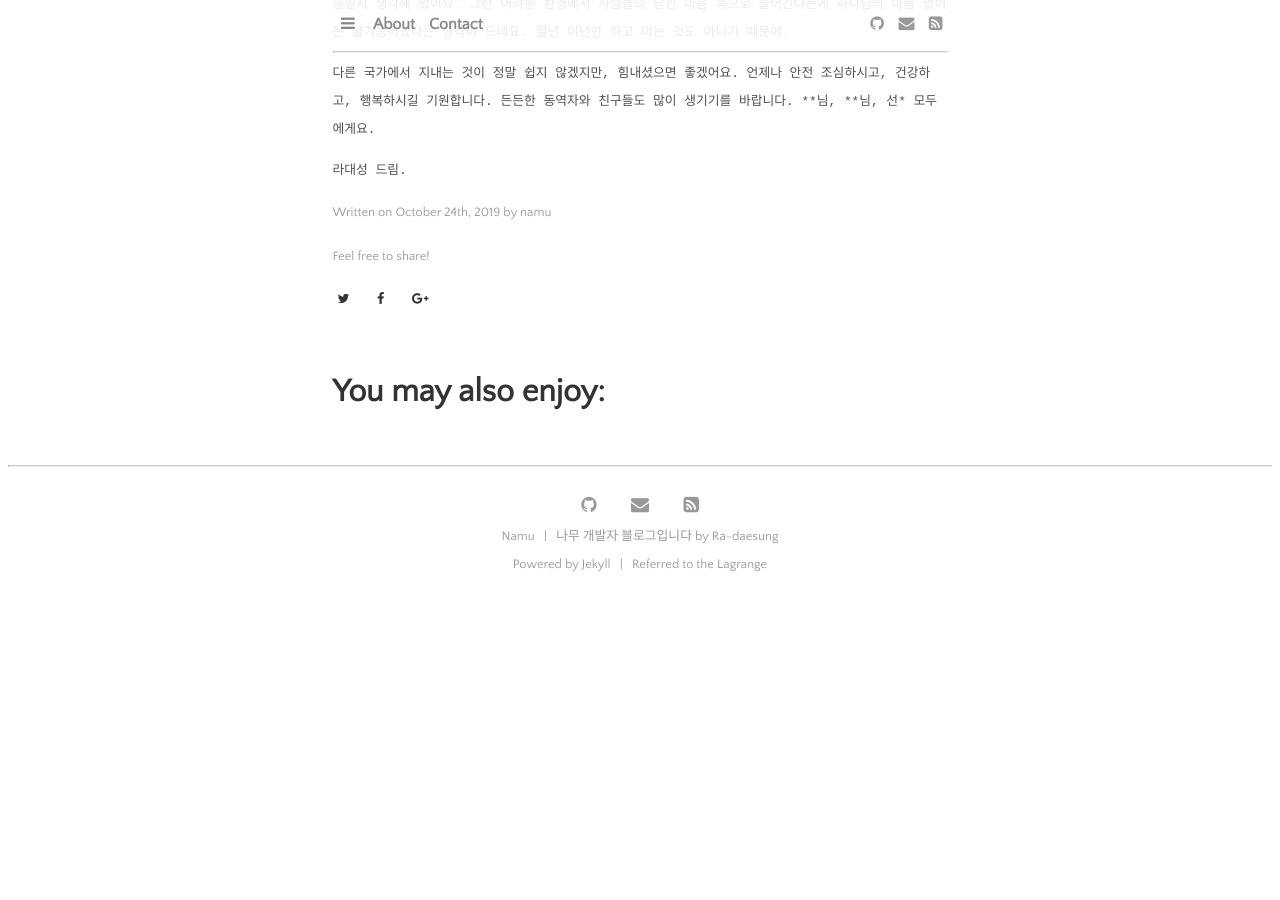
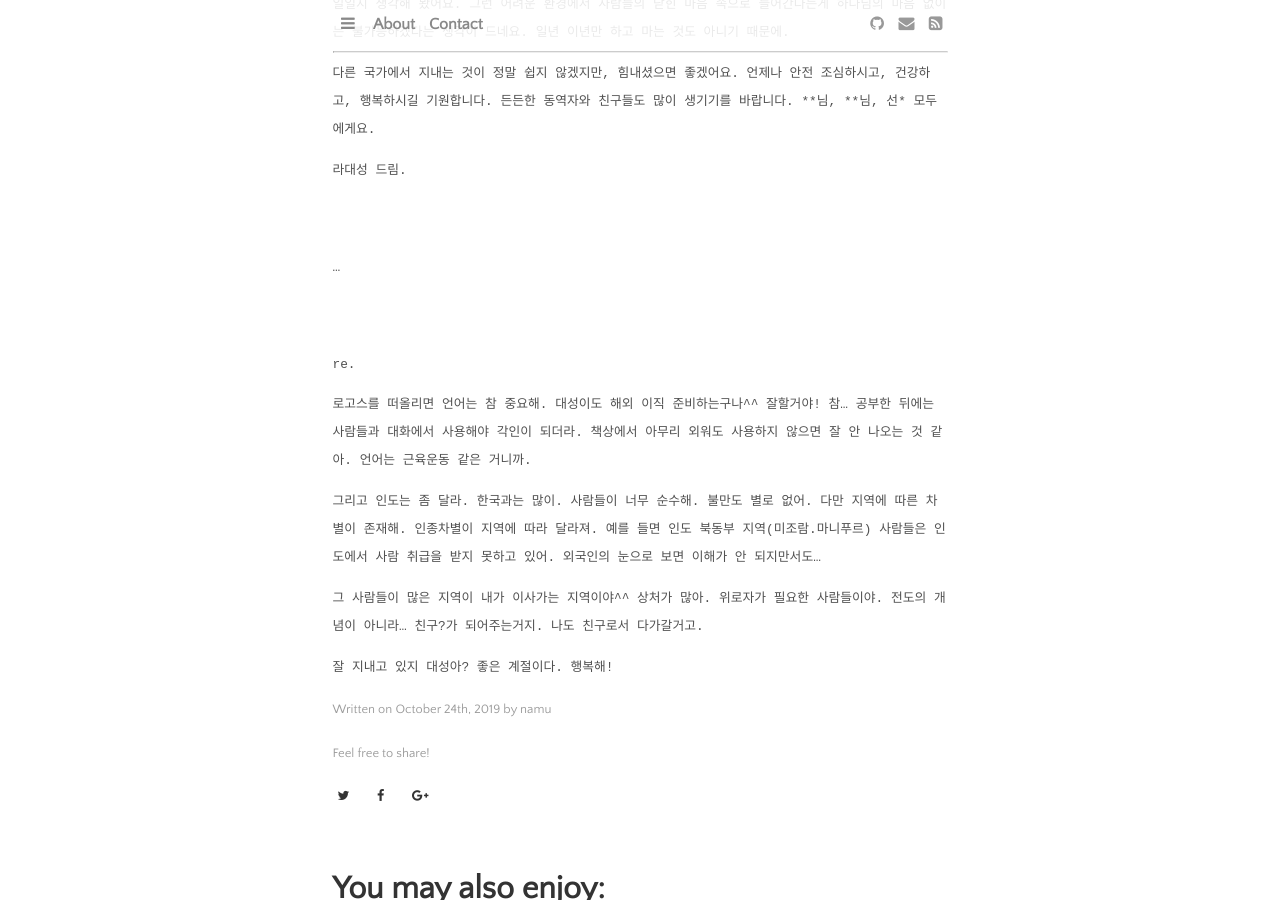
Before and after one commit to daesungRa/namu, a Jekyll site: the page built from _posts/to-demian/2019-10-24-to-demian.markdown, in a window 1280 px wide and 900 px high, scrolled down 1361 px. Built offline with Jekyll 4.4.1, drawn with Linux system fonts in a browser that asks for light colours; some web fonts are replaced; before the commit the page ends 1987 px from its top, so only the background shows below that.

Commit message:
to-demian: Modify posts

```diff
--- a/_posts/to-demian/2019-07-07-to-demian.markdown
+++ b/_posts/to-demian/2019-07-07-to-demian.markdown
@@ -121,11 +121,11 @@ image-view: true
 
 굉장히 글이 길어졌어요 ㅠ 쓰다보니 끝이 없네요. 그래도 말할 사람이 목사님밖에 없어 이렇게 씁니다.
 귀찮으시더라도 받아주시면 감사하겠습니다. 그럼 나머지 하루 행복하세요^^
-<br/><br/><br/><br/>
+<br/><br/><br/>
 
 ...
 
-<br/><br/><br/>
+<br/><br/>
 re.
 
 두 번 읽었어. 근데 내가 어떤 답을 말을 해야할까? 이미 대성이 너가 자르일고 있는 것 같은데.
--- a/_posts/to-demian/2019-10-24-to-demian.markdown
+++ b/_posts/to-demian/2019-10-24-to-demian.markdown
@@ -44,3 +44,25 @@ image-view: true
 든든한 동역자와 친구들도 많이 생기기를 바랍니다. **님, **님, 선\* 모두에게요.
 
 라대성 드림.
+<br/><br/><br/>
+
+...
+
+<br/><br/>
+re.
+
+로고스를 떠올리면 언어는 참 중요해.
+대성이도 해외 이직 준비하는구나^^
+잘할거야! 참... 공부한 뒤에는 사람들과 대화에서 사용해야 각인이 되더라.
+책상에서 아무리 외워도 사용하지 않으면 잘 안 나오는 것 같아. 언어는 근육운동 같은 거니까.
+
+그리고 인도는 좀 달라. 한국과는 많이. 사람들이 너무 순수해. 불만도 별로 없어.
+다만 지역에 따른 차별이 존재해. 인종차별이 지역에 따라 달라져.
+예를 들면 인도 북동부 지역(미조람.마니푸르) 사람들은 인도에서 사람 취급을 받지 못하고 있어.
+외국인의 눈으로 보면 이해가 안 되지만서도...
+
+그 사람들이 많은 지역이 내가 이사가는 지역이야^^ 상처가 많아.
+위로자가 필요한 사람들이야. 전도의 개념이 아니라... 친구?가 되어주는거지. 나도 친구로서 다가갈거고.
+
+잘 지내고 있지 대성아?
+좋은 계절이다. 행복해!
```
